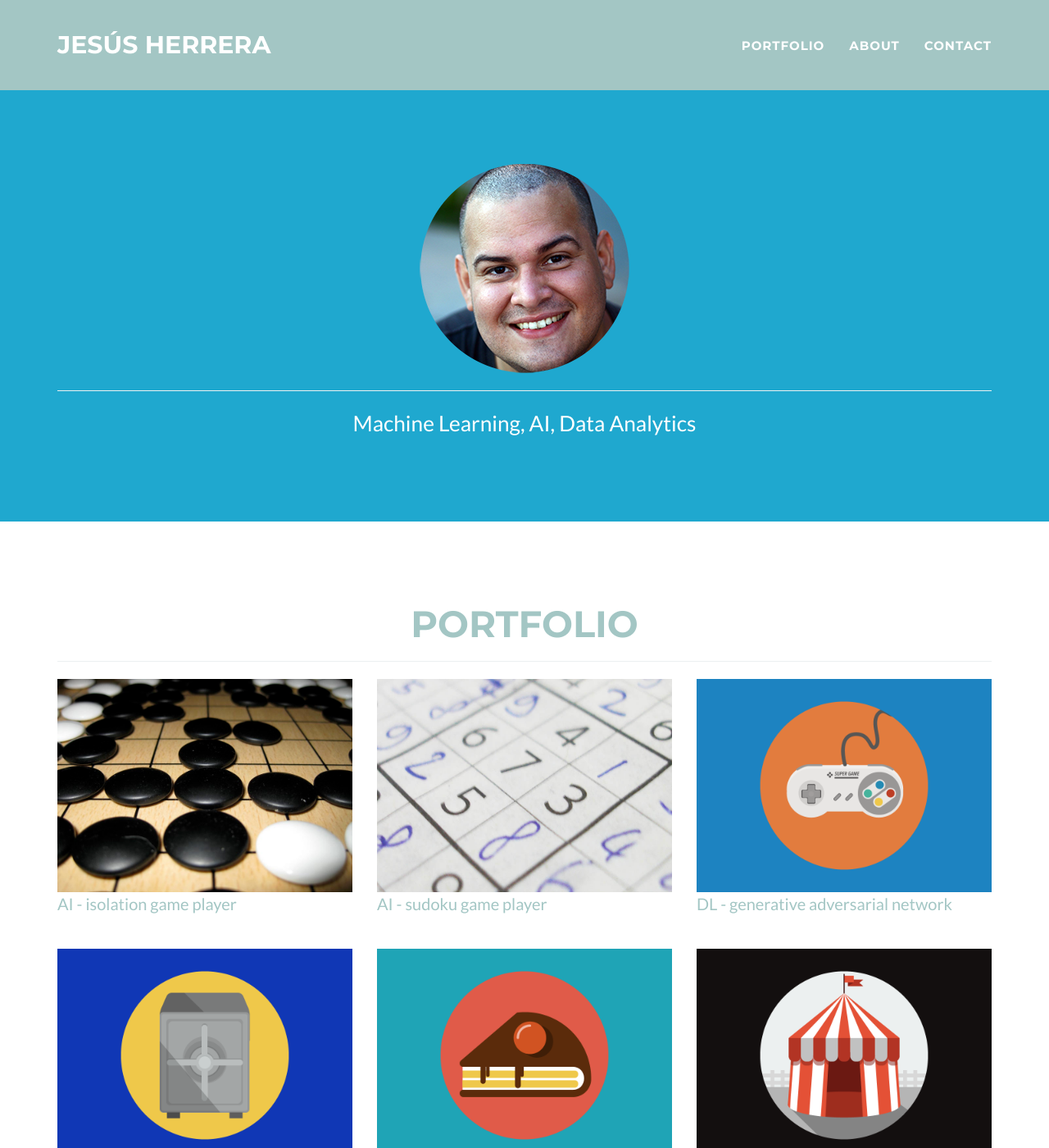
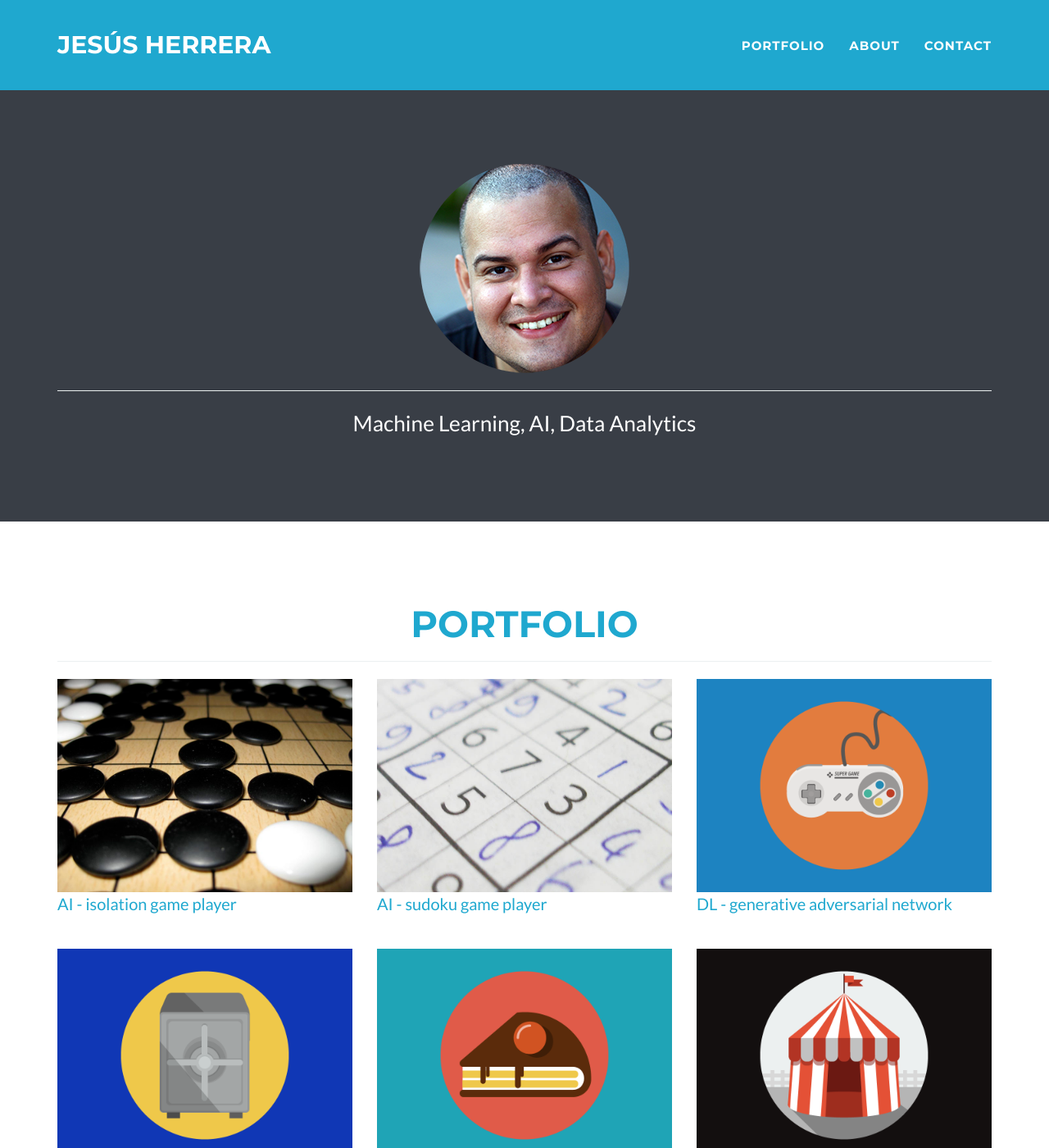
Before and after one commit to chuyh/chuyh.github.io, a Jekyll site: the page built from index.html, in a window 1280 px wide and 1400 px high. Shown: the whole window at 82% size. Built offline with Jekyll 4.4.1, drawn with Linux system fonts in a browser that asks for light colours.

Commit message:
color
color

```diff
--- a/_config.yml
+++ b/_config.yml
@@ -25,9 +25,9 @@ disqus_shortname: myshortname
 
 # Color settings (hex-codes without the leading hash-tag)
 color:
-  primary: 1FA8CF #80B3FF
+  primary: 393E46 #80B3FF
   primary-rgb: "24,288,156" #"128,179,255"
-  secondary: A3C6C4 #FD6E8A
+  secondary: 1FA8CF #FD6E8A
   secondary-dark: 233140 #A2122F
 
 # Footer settings
```
